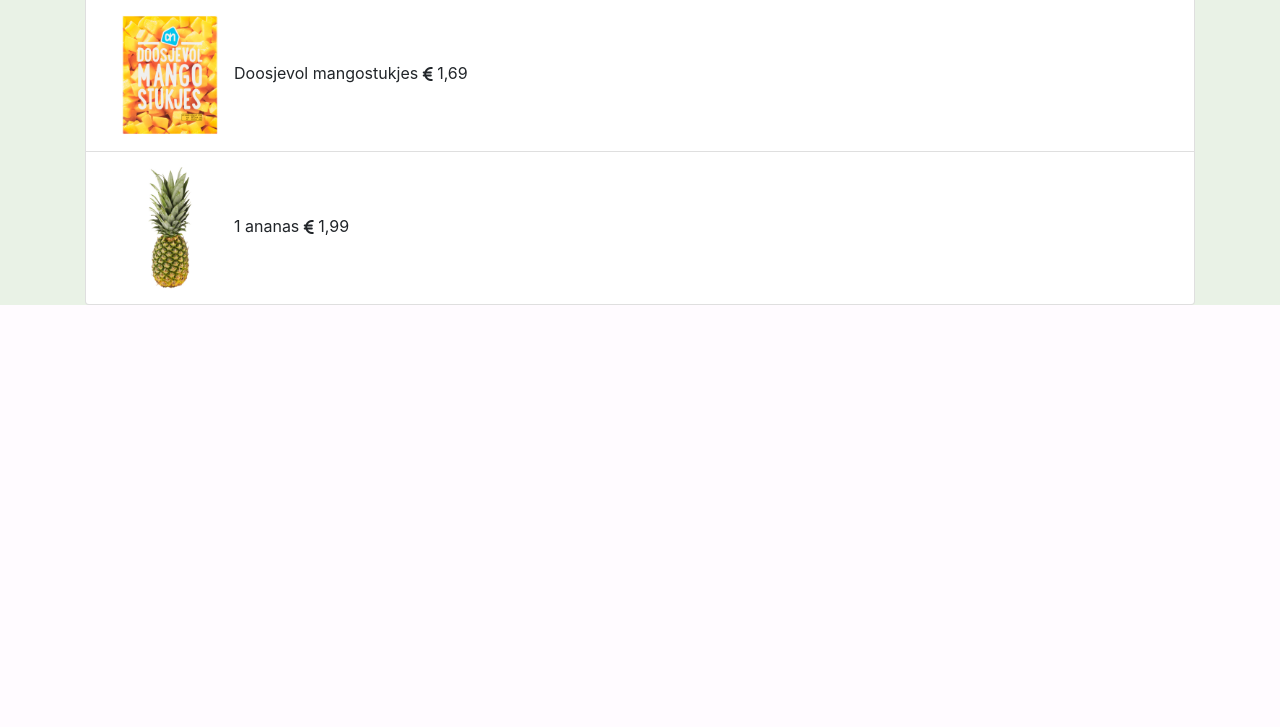
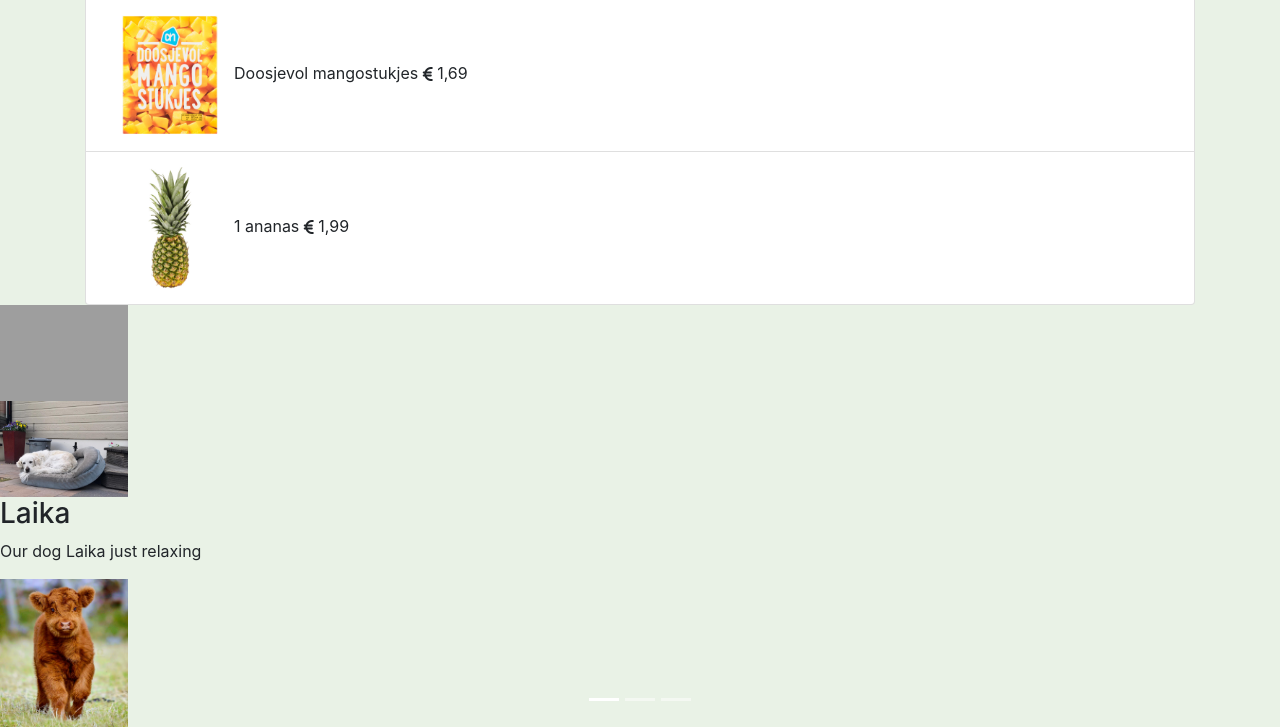
Before and after one commit to Thbroersma/Thbroersma.github.io, a PHP site: page /overig.html in a window 1280 px wide. Shown: the part 1638-2365 px from the top of the page. Before the commit the page ends 1943 px from the top, so only its background shows below. Run offline with PHP 8.4, Linux system fonts and the light colour scheme; some libraries are stand-ins or nearby versions; grey boxes are pictures that could not be loaded.

Commit message:
Carousel toegevoegd op een pagina met dierenfoto's, later ga ik nog de andere foto's toevoegen

```diff
--- a/css/image.css
+++ b/css/image.css
@@ -29,3 +29,6 @@ button {
 	height: 65vh;
 	margin: 0.5vw;
 }
+.carousel.img {
+	width: 30vw;
+}
--- a/css/styling.css
+++ b/css/styling.css
@@ -15,3 +15,6 @@ nav {
 	background-color: rgb(255, 194, 153);
 
 }
+.carousel-slide {
+		width: 30vw;
+}
--- a/overig.html
+++ b/overig.html
@@ -83,7 +83,35 @@
 		<li class="list-group-item"><img src="img/pineapple.jpg">1 ananas <i class="fas fa-euro-sign"></i> 1,99</li>
 	</ul>
 </div>
+<div id="cuties" class="carousel slide" data-ride="carousel">
+		<ol class="carousel-indicators">
+			<li data-target="#cuties" data-slide-to="0" class="active"></li>
+			<li data-target="#cuties" data-slide-to="1"></li>
+			<li data-target="#cuties" data-slide-to="2"></li>
+		</ol>
 
+		<div class="coursel-inner">
+			<div class="item active">
+				<img src="img/bole.jpg" alt="bowl">
+			</div>
+			<div class="item">
+				<img src="img/cute.jpg" alt="Laika">
+			<div class="coursel-caption">
+				<h3>Laika</h3>
+				<p>Our dog Laika just relaxing</p>
+			</div>
+		</div>
+			<div class="item">
+				<img src="img/cow.png" alt="Cow">
+			</div>
+		</div>
+		<a class="coursel-control-prev" href="#cuties" data-slide="prev">
+			<span class="coursel-control-prev-icon"></span>
+		</a>
+		<a class="coursel-control-prev" href="#cuties" data-slide="next">
+			<span class="coursel-control-next-icon"></span>
+		</a>
+	</div>
 <script src="https://code.jquery.com/jquery-3.5.1.slim.min.js" integrity="sha384-DfXdz2htPH0lsSSs5nCTpuj/zy4C+OGpamoFVy38MVBnE+IbbVYUew+OrCXaRkfj" crossorigin="anonymous"></script>
 <script src="https://cdn.jsdelivr.net/npm/bootstrap@4.5.3/dist/js/bootstrap.bundle.min.js" integrity="sha384-ho+j7jyWK8fNQe+A12Hb8AhRq26LrZ/JpcUGGOn+Y7RsweNrtN/tE3MoK7ZeZDyx" crossorigin="anonymous"></script>
 <script src="https://kit.fontawesome.com/f4cc39589e.js" crossorigin="anonymous"></script>
```
Also changed, not shown: image.html (+39 -0 lines).
